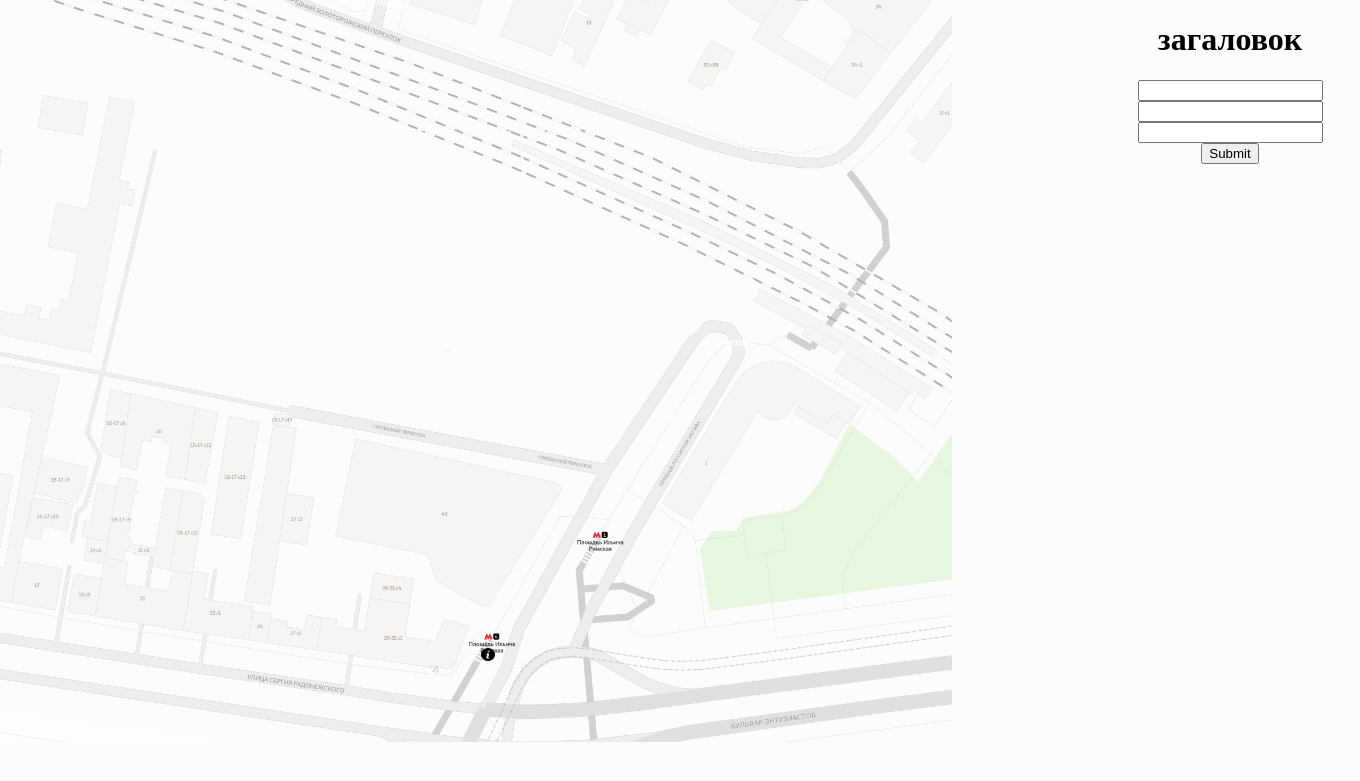
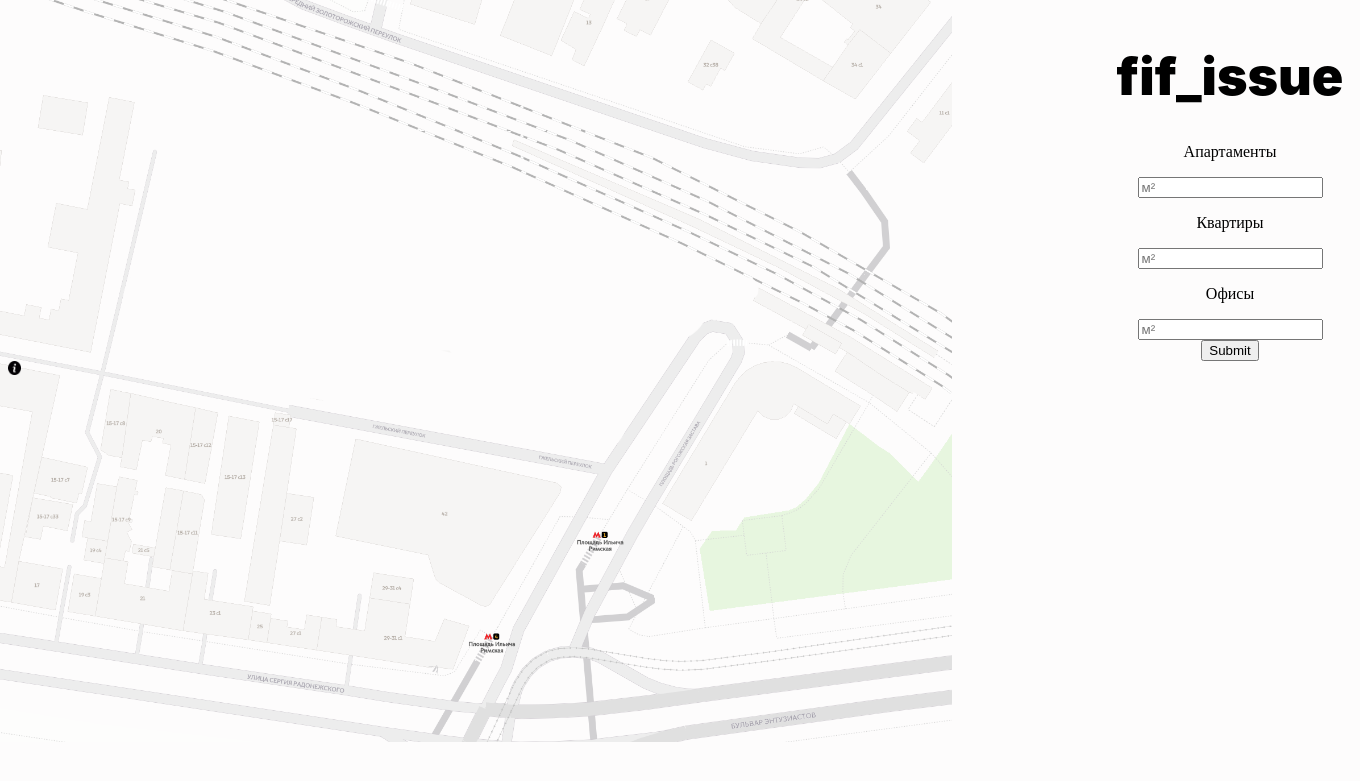
Before and after one commit to catvibriss/fif_issue, a Django app: page / in a window 1360 px wide. Shown: the top 781 px of the page. Run offline with Django 4.2, Linux system fonts and the light colour scheme.

Commit message:
виизк

```diff
--- a/MosGorTrans/forecast/forms.py
+++ b/MosGorTrans/forecast/forms.py
@@ -8,14 +8,22 @@ class homeForm(ModelForm):
         widgets = {
             "apart":TextInput(attrs={
                 "class":"form-control",
+                "placeholder":"м²",
                 "type":"number",
+                "text-align":"center",
+
             }),
             "flats":TextInput(attrs={
                 "class":"form-control",
+                "placeholder":"м²",
                 "type":"number",
+                "text-align":"center",
             }),
             "office":TextInput(attrs={
                 "class":"form-control",
+                "placeholder":"м²",
                 "type":"number",
+                "text-align":"center",
+
             }),
         }
--- a/MosGorTrans/forecast/static/styles/styles.css
+++ b/MosGorTrans/forecast/static/styles/styles.css
@@ -1,4 +1,4 @@
-body {
+body{
     background-image: url('maphik.png');
     background-repeat: no-repeat;
     background-size: 70%;
@@ -9,6 +9,9 @@ body {
     margin-left: 1100px;
     flex-wrap: nowrap;
     text-align: center;
+}
+.tetx {
+
 }
 .input-data {
     text-align: center;
@@ -21,3 +24,13 @@ img{
     margin-top: 36%;
     margin-left: 35.2%;
 }
+.maintitle{
+    margin-top: 45px;
+    color: rgb(0, 0, 0);
+font-family: Inter;
+font-size: 52px;
+font-weight: 900;
+line-height: 63px;
+letter-spacing: 0%;
+text-align: center;
+}
--- a/MosGorTrans/forecast/templates/forecast/index.html
+++ b/MosGorTrans/forecast/templates/forecast/index.html
@@ -5,18 +5,19 @@
 <main>
     <body>
         <div class="bix">
-			<form method="POST">
-				<h1 class="maintitle">загаловок</h1>
+			<form method="POST" class="bub">
+				<h1 class="maintitle">fif_issue</h1>
 				{% csrf_token %}
+				<p class="tetx">Апартаменты</p>
 				{{form.apart}}
+				<p class="tetx">Квартиры</p>
 				{{form.flats}}
+				<p class="tetx">Офисы</p>
 				{{form.office}}
 				<button type="submit"> Submit </button>
 			</form>
         </div>
-        <div class="infobutt">
-			<img src="{% static 'images/information-button.png' %}" class="info1">
-        </div>
+		<img src="{% static 'images/information-button.png' %}" class="info">
     </body>
 </main>
 </html>
```
